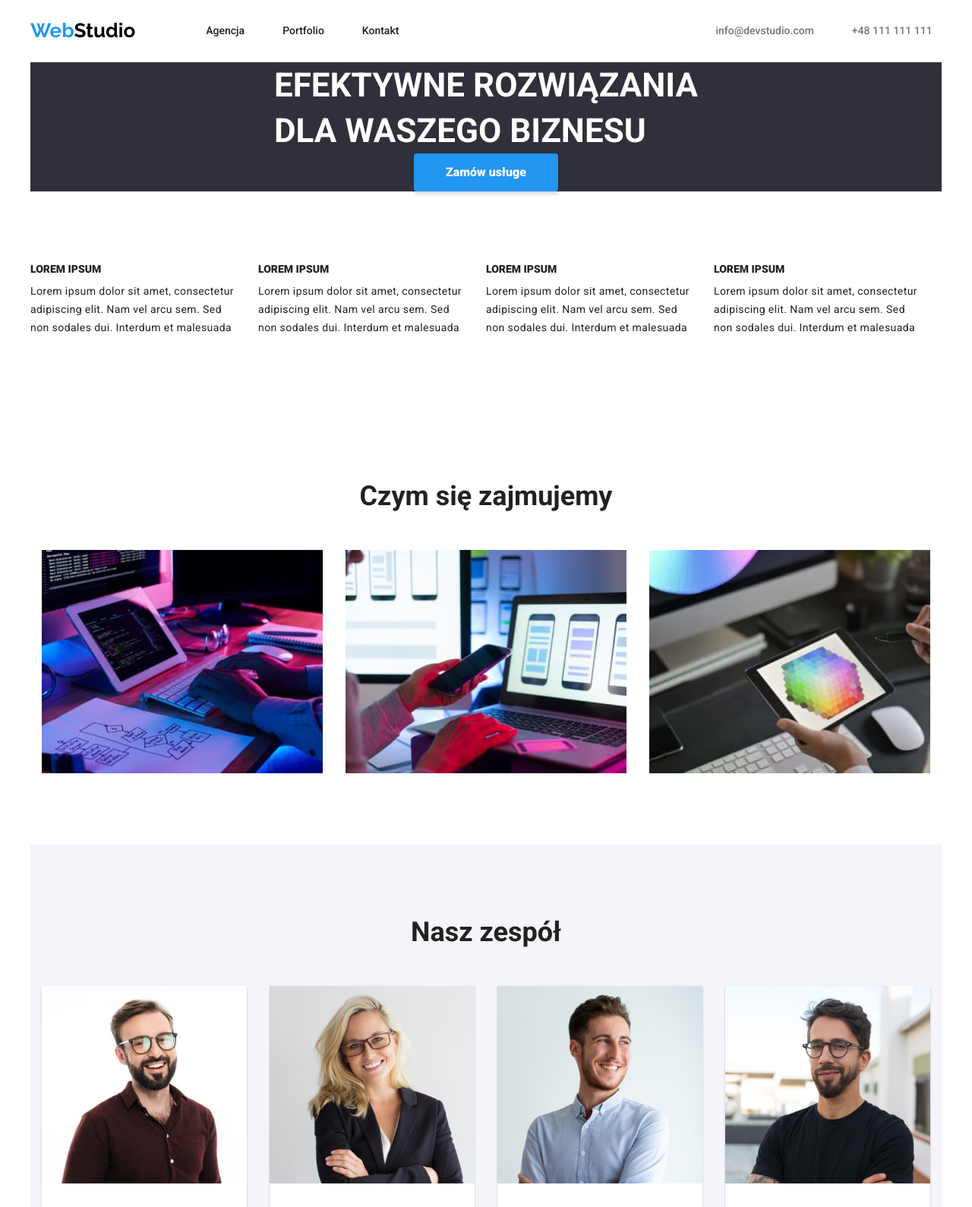
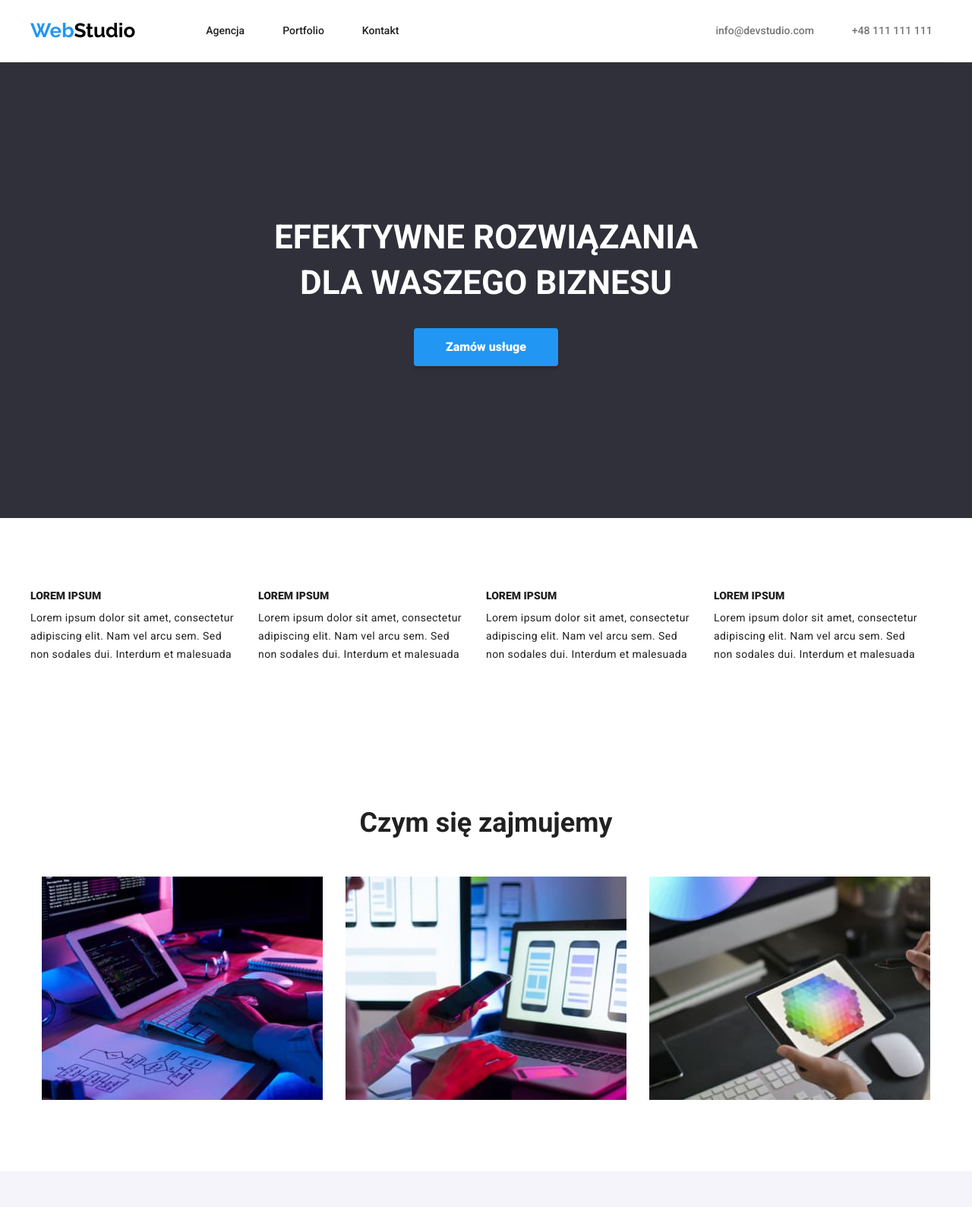
Before and after one commit to PiotrekHadziewicz/goit-markup-hw-03, a plain HTML site: page index.html in a window 1280 px wide. Shown: the top 1589 px of the page at 76% size. Drawn offline with Linux system fonts and the light colour scheme.

Commit message:
poprawa klasy container

```diff
--- a/css/styles.css
+++ b/css/styles.css
@@ -97,10 +97,18 @@ ul {
   flex-direction: column;
   align-content: center;
 }
+.header .container {
+  align-items: center;
+  justify-content: center;
+  flex-direction: column;
+}
 .header-item {
   color: #ffffff;
   font-size: 44px;
   line-height: 1.364;
+  text-align: center;
+  padding-top: 200px;
+  margin-bottom: 30px;
 }
 .studio-button {
   border: none;
@@ -114,6 +122,7 @@ ul {
   box-shadow: 0px 4px 4px rgba(0, 0, 0, 0.15);
   border-radius: 4px;
   padding: 10px 42px;
+  margin-bottom: 200px;
 }
 .list-header-item {
   width: 270px;
@@ -199,6 +208,11 @@ ul {
   align-content: flex-start;
   align-items: flex-start;
 }
+.footer .container {
+  align-items: flex-start;
+  justify-content: flex-start;
+  flex-direction: column;
+}
 .font-style-normal {
   font-style: normal;
   line-height: 24px;
--- a/index.html
+++ b/index.html
@@ -11,7 +11,8 @@
     <title>Studio</title>
   </head>
   <body>
-    <header class="menu container">
+    <header>
+      <div class="menu container">
         <a class="logo" href="./index.html"
           ><span class="webstudio">Web</span>Studio</a
         >
@@ -25,16 +26,22 @@
           href="mailto:info@devstudio.com"
           >info@devstudio.com</a
         >
-      <a class="links menu-links" href="tel:+48 111 111 111">+48 111 111 111</a>
+        <a class="links menu-links" href="tel:+48 111 111 111"
+          >+48 111 111 111</a
+        >
+      </div>
     </header>
     <main>
-      <section class="header container">
+      <section class="header">
+        <div class="container">
           <h1 class="header-item">
             EFEKTYWNE ROZWIĄZANIA <br />DLA WASZEGO BIZNESU
           </h1>
           <button class="studio-button" type="button">Zamów usługe</button>
+        </div>
       </section>
-      <section class="section container">
+      <section class="section">
+        <div class="container">
           <ul class="list">
             <li class="list-header-item">LOREM IPSUM</li>
             <li class="list-header-item">LOREM IPSUM</li>
@@ -65,8 +72,10 @@
               </p>
             </li>
           </ul>
+        </div>
       </section>
-      <section class="section container">
+      <section class="section">
+        <div class="container">
           <h2 class="h2">Czym się zajmujemy</h2>
           <ul class="list">
             <li class="section-img">
@@ -94,8 +103,10 @@
               />
             </li>
           </ul>
+        </div>
       </section>
-      <section class="section section-bg container">
+      <section class="section section-bg">
+        <div class="container">
           <h2 class="h2">Nasz zespół</h2>
           <ul class="list">
             <li class="section-img">
@@ -155,9 +166,11 @@
               </figure>
             </li>
           </ul>
+        </div>
       </section>
     </main>
-    <footer class="footer container">
+    <footer class="footer">
+      <div class="container">
         <a class="logo" href=""><span class="webstudio">Web</span>Studio</a>
         <address class="font-style-normal">
           <span class="address-span">m.Warszawa, Aleje Jerozolimskie 21</span
@@ -169,6 +182,7 @@
             >+48 111 111 111</a
           >
         </address>
+      </div>
     </footer>
   </body>
 </html>
```
Also changed, not shown: portfolio.html (+13 -5 lines). Lines whose indentation alone changed are shown as unchanged.
